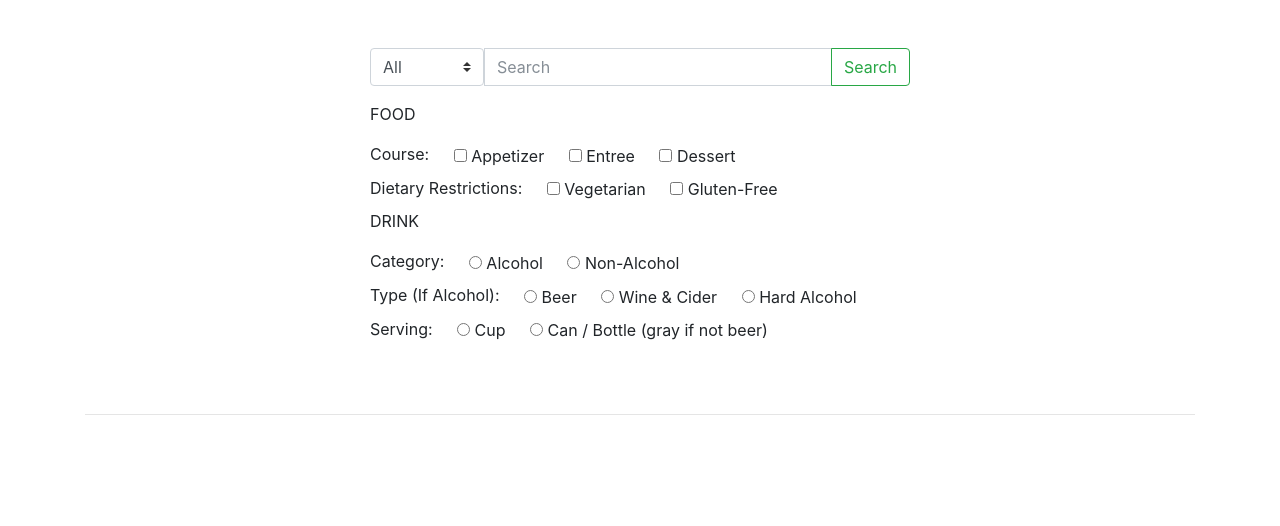
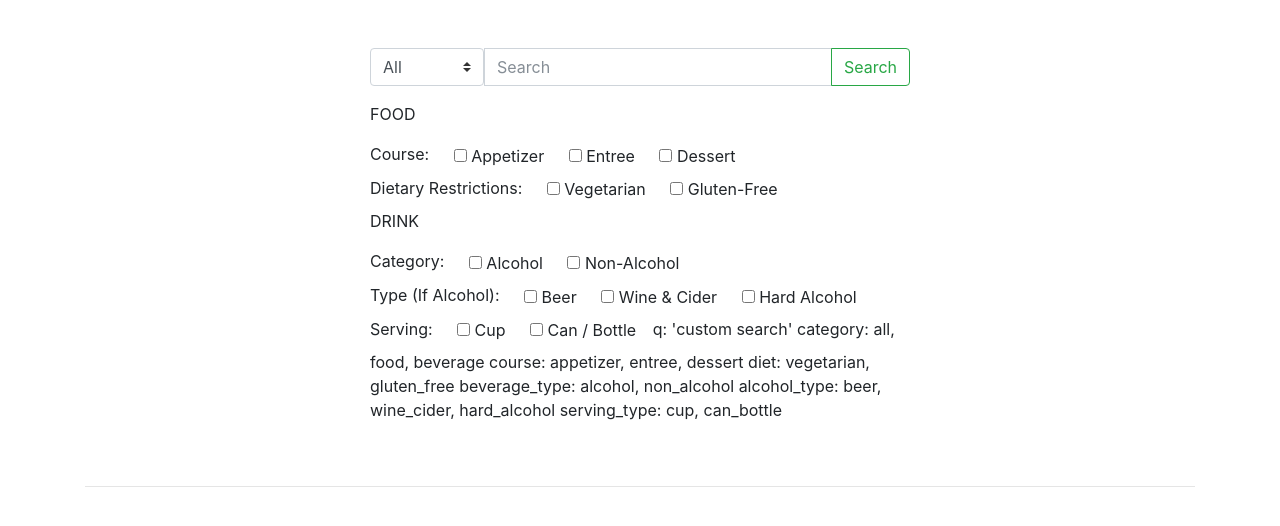
Before and after one commit to matthewrr/arena, a Django app: template search/templates/search/view.html in a window 1280 px wide. Shown: the top 526 px of the page. Run offline with Django 3.2, Linux system fonts and the light colour scheme; the template is opened without the code that fills it, so the values that code supplies are empty; some libraries are stand-ins or nearby versions.

Commit message:
Add Q-objects to combine search and filter queries

```diff
--- a/products/admin.py
+++ b/products/admin.py
@@ -7,8 +7,7 @@ from django.contrib.admin import widgets
 # Qs: How have access to obj? Why vars in quotes. Why location defined afterwards?
 
 class ProductAdmin(admin.ModelAdmin):
-
-    list_display = ['__str__','price','locations','slug','category','active','featured','gluten_free','vegetarian','alt_vegetarian']
+    list_display = ['__str__','price','locations','slug','category','active','featured','gf','v','alt_v']
 
     class Meta:
         model = Product
--- a/products/templates/products/snippets/card.html
+++ b/products/templates/products/snippets/card.html
@@ -1,7 +1,11 @@
 <div class="card" style="width: 20rem;">
+
   {% if instance.image %}
-        <a href="{{ instance.get_absolute_url }}"><img class="card-img-top" src="{{ instance.image.url }}" alt="{{ instance.title }} logo"></a>
+        <a href="{{ instance.get_absolute_url }}">
+          <img class="card-img-top" src="{{ instance.image.url }}" alt="{{ instance.title }} logo">
+        </a>
   {% endif %}
+
   <div class="card-body">
     <h4 class="card-title">{{ instance.title }}</h4>
     <p class="card-text">{{ instance.description|truncatewords:12 }}</p>
--- a/search/templates/search/snippets/checkboxes.html
+++ b/search/templates/search/snippets/checkboxes.html
@@ -3,23 +3,23 @@
         <div class="form-check form-check-inline">
 
       <label class="form-check-label">
-        <input class="with-gap" type="checkbox" id="vegetarian" name="vegetarian" value="vegetarian"> Appetizer
+        <input class="with-gap" type="checkbox" id="appetizer" name="course" value="appetizer"> Appetizer
       </label>
       <label class="form-check-label">
-        <input class="with-gap" type="checkbox" id="gluten_free" name="gluten_free" value="gluten_free"> Entree
+        <input class="with-gap" type="checkbox" id="entree" name="course" value="entree"> Entree
       </label>
       <label class="form-check-label">
-        <input class="with-gap" type="checkbox" id="gluten_free" name="gluten_free" value="gluten_free"> Dessert
+        <input class="with-gap" type="checkbox" id="dessert" name="course" value="dessert"> Dessert
       </label>
     </div>
 
     <div class="form-check form-check-inline">
       <a>Dietary Restrictions: </a>
       <label class="form-check-label">
-        <input class="with-gap" type="checkbox" id="vegetarian" name="vegetarian" value="vegetarian"> Vegetarian
+        <input class="with-gap" type="checkbox" id="vegetarian" name="diet" value="vegetarian"> Vegetarian
       </label>
       <label class="form-check-label">
-        <input class="with-gap" type="checkbox" id="gluten_free" name="gluten_free" value="gluten_free"> Gluten-Free
+        <input class="with-gap" type="checkbox" id="gluten_free" name="diet" value="gluten_free"> Gluten-Free
       </label>
     </div>
 
@@ -32,10 +32,10 @@
       <a>Category: </a>
 
       <label class="form-check-label">
-        <input class="with-gap" type="radio" id="category" name="category" value="food"> Alcohol
+        <input class="with-gap" type="checkbox" id="alcohol" name="beverage_type" value="alcohol"> Alcohol
       </label>
       <label class="form-check-label">
-        <input class="with-gap" type="radio" id="category" name="category" value="beverage"> Non-Alcohol
+        <input class="with-gap" type="checkbox" id="non_alcohol" name="beverage_type" value="non_alcohol"> Non-Alcohol
       </label>
     </div>
 
@@ -44,13 +44,13 @@
       <a>Type (If Alcohol): </a>
 
       <label class="form-check-label">
-        <input class="with-gap" type="radio" id="category" name="category" value="food"> Beer
+        <input class="with-gap" type="checkbox" id="beer" name="alcohol_type" value="beer"> Beer
       </label>
       <label class="form-check-label">
-        <input class="with-gap" type="radio" id="category" name="category" value="beverage"> Wine & Cider
+        <input class="with-gap" type="checkbox" id="wine_cider" name="alcohol_type" value="wine_cider"> Wine & Cider
       </label>
       <label class="form-check-label">
-        <input class="with-gap" type="radio" id="category" name="category" value="beverage"> Hard Alcohol
+        <input class="with-gap" type="checkbox" id="hard_alcohol" name="alcohol_type" value="hard_alcohol"> Hard Alcohol
       </label>
     </div>
 
@@ -59,9 +59,19 @@
       <a>Serving: </a>
 
       <label class="form-check-label">
-        <input class="with-gap" type="radio" id="category" name="category" value="food"> Cup
+        <input class="with-gap" type="checkbox" id="cup" name="serving_type" value="cup"> Cup
       </label>
       <label class="form-check-label">
-        <input class="with-gap" type="radio" id="category" name="category" value="beverage"> Can / Bottle (gray if not beer)
+        <input class="with-gap" type="checkbox" id="can_bottle" name="serving_type" value="can_bottle"> Can / Bottle
       </label>
     </div>
+
+
+q: 'custom search'
+category: all, food, beverage
+
+course: appetizer, entree, dessert
+diet: vegetarian, gluten_free
+beverage_type: alcohol, non_alcohol
+alcohol_type: beer, wine_cider, hard_alcohol
+serving_type: cup, can_bottle
--- a/search/templates/search/snippets/query.html
+++ b/search/templates/search/snippets/query.html
@@ -1,13 +1,13 @@
 <div class="input-group mb-3">
   <div class="input-group-prepend">
-      <select class="custom-select" id="inputGroupSelect02">
-        <option selected>All</option>
-        <option value="1">Food</option>
-        <option value="2">Beverage</option>
+      <select class="custom-select" id="product_query" name="category">
+        <option selected value='all'>All</option>
+        <option value="food">Food</option>
+        <option value="beverage">Beverage</option>
       </select>
   </div>
 
-  <input class="form-control" type="search" placeholder="Search" name="q" aria-label="Search" aria-describedby='trying' value="{{ request.GET.q }}">
+  <input class="form-control" type="search" placeholder="Search" name="q" aria-label="Search" value="{{ request.GET.q }}">
     <span class='input-group-btn'>
       <button class="btn btn-outline-success" type="submit">Search</button>
     </span>
```
Also changed, not shown: products/models.py (+43 -21 lines), search/views.py (+43 -9 lines), db.sqlite3, products/migrations/0017_auto_20180222_1659.py (added), products/migrations/0018_auto_20180222_1709.py (added), products/migrations/0019_auto_20180222_1732.py (added), products/migrations/0020_product_course.py (added), products/migrations/0021_auto_20180222_2051.py (added), search/templates/search/snippets/alcohol.html (deleted), search/templates/search/snippets/food.html (deleted).
